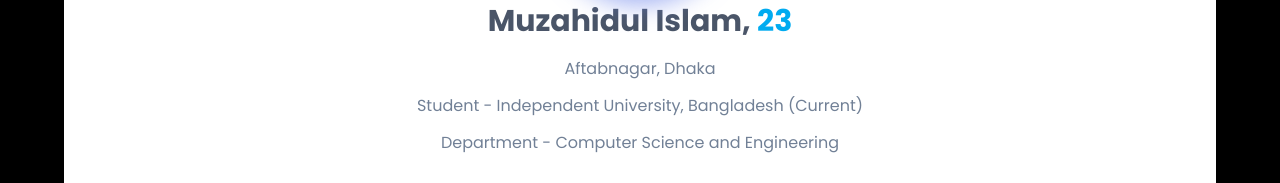
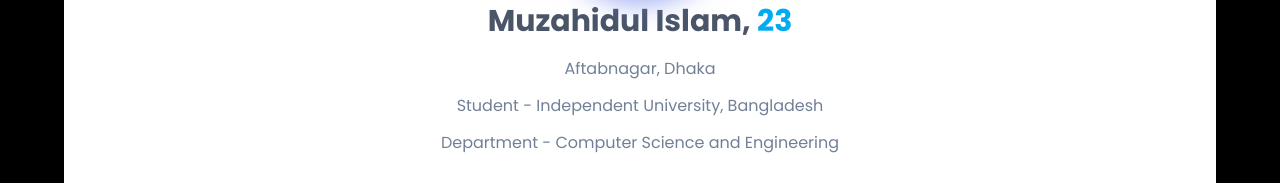
Before and after one commit to MINouman/muzahid.github.io, a plain HTML site: page index.html in a window 1280 px wide. Shown: the part 1037-1220 px from the top of the page. Drawn offline with nearby package versions, Linux system fonts and the light colour scheme.

Commit message:
index.html

```diff
--- a/index.html
+++ b/index.html
@@ -47,7 +47,7 @@
                 <h1 class="name">Muzahidul Islam, <span class="age">23</span></h1>
                 <p class="location">Aftabnagar, Dhaka</p>
 
-                <p class="occupation">Student - Independent University, Bangladesh (Current)</p>
+                <p class="occupation">Student - Independent University, Bangladesh</p>
                 <p class="education">Department - Computer Science and Engineering</p>
               </div>
 
```
